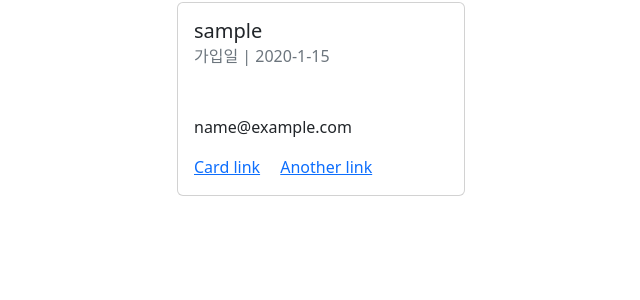
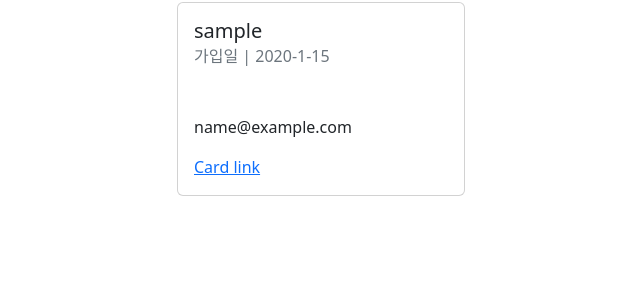
Before and after one commit to avocad06/KDT-PJT03, a Django app: page /accounts/1 in a window 1280 px wide. Shown: the part 301-601 px from the top of the page, without its empty margins (319-959 px from the left). Run offline with Django 3.2, Linux system fonts and the light colour scheme; tables that the repository leaves empty hold one stand-in row (values such as "Sample post"); some libraries are stand-ins or nearby versions.

```diff
--- a/accounts/templates/accounts/detail.html
+++ b/accounts/templates/accounts/detail.html
@@ -9,7 +9,6 @@
       </h6>
       <p class="card-text">{{ info.email }}</p>
       <a href="#" class="card-link">Card link</a>
-      <a href="#" class="card-link">Another link</a>
     </div>
   </div>
 {% endblock %}
```
